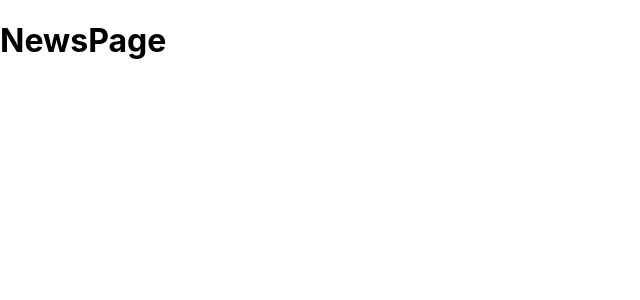
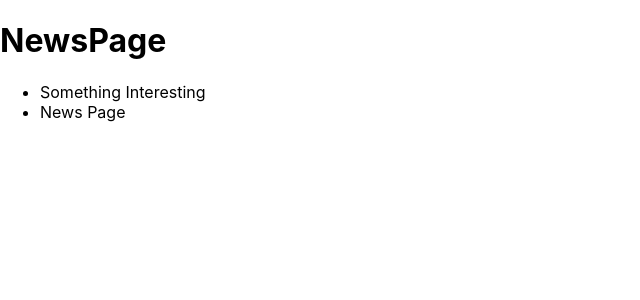
Before and after one commit to alexmisnovs/nextjs-basic, a Next.js app: page /news in a window 1280 px wide. Shown: the top 300 px of the page, without its empty margins (0-640 px from the left). Built offline with nearby package versions, Linux system fonts and the light colour scheme.

Commit message:
added links to news

```diff
--- a/pages/news/index.jsx
+++ b/pages/news/index.jsx
@@ -1,7 +1,16 @@
+import Link from "next/link";
 const NewsPage = () => {
   return (
     <div>
       <h1>NewsPage</h1>
+      <ul>
+        <li>
+          <Link href="/news/something-interesting">Something Interesting</Link>
+        </li>
+        <li>
+          <Link href="/news">News Page</Link>
+        </li>
+      </ul>
     </div>
   );
 };
```
